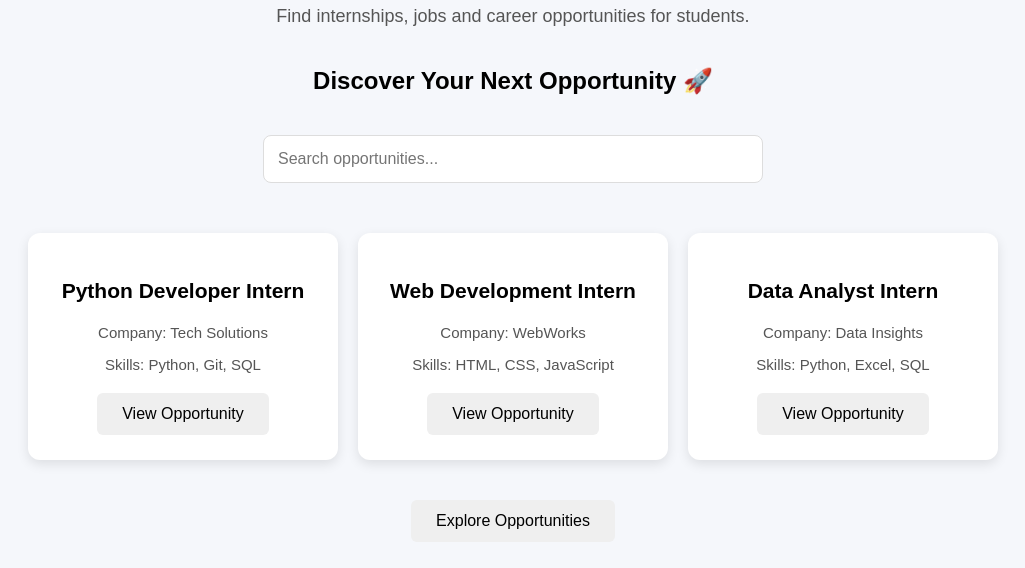
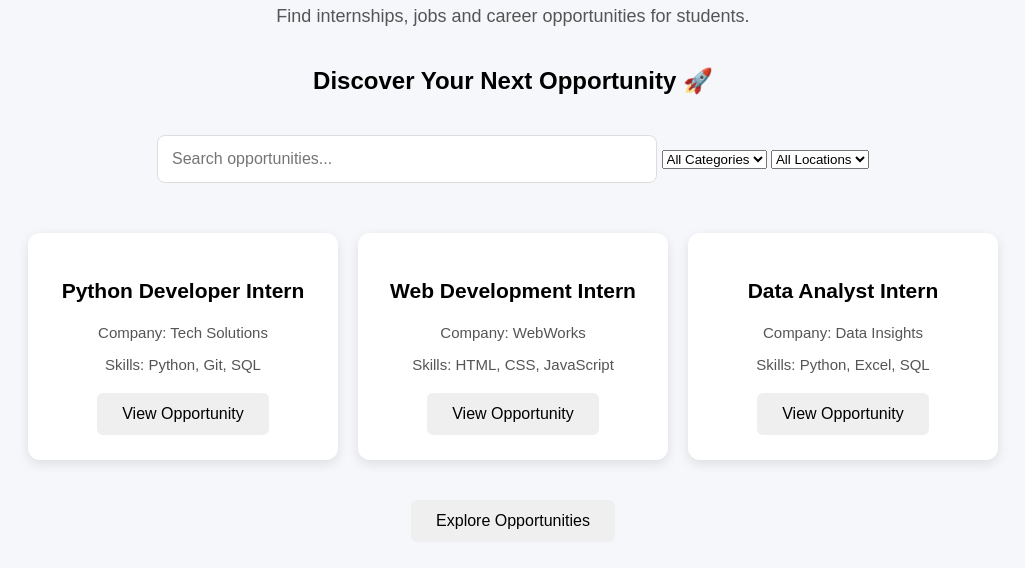
Before and after one commit to shubhangishankar07/campus-opportunity-hub, a plain HTML site: page index.html in a window 1280 px wide. Shown: the part 136-704 px from the top of the page, without its empty margins (127-1152 px from the left). Drawn offline with Linux system fonts and the light colour scheme.

Commit message:
Add category and location filters to search

```diff
--- a/index.html
+++ b/index.html
@@ -15,6 +15,18 @@
     <h2>Discover Your Next Opportunity 🚀</h2>
 
 <input type="text" id="searchBox" placeholder="Search opportunities...">
+    <select id="categoryFilter">
+    <option value="all">All Categories</option>
+    <option value="internship">Internship</option>
+    <option value="job">Job</option>
+</select>
+
+<select id="locationFilter">
+    <option value="all">All Locations</option>
+    <option value="remote">Remote</option>
+    <option value="delhi">Delhi</option>
+    <option value="bangalore">Bangalore</option>
+</select>
     <div class="opportunities">
 
         <div class="card">
```
